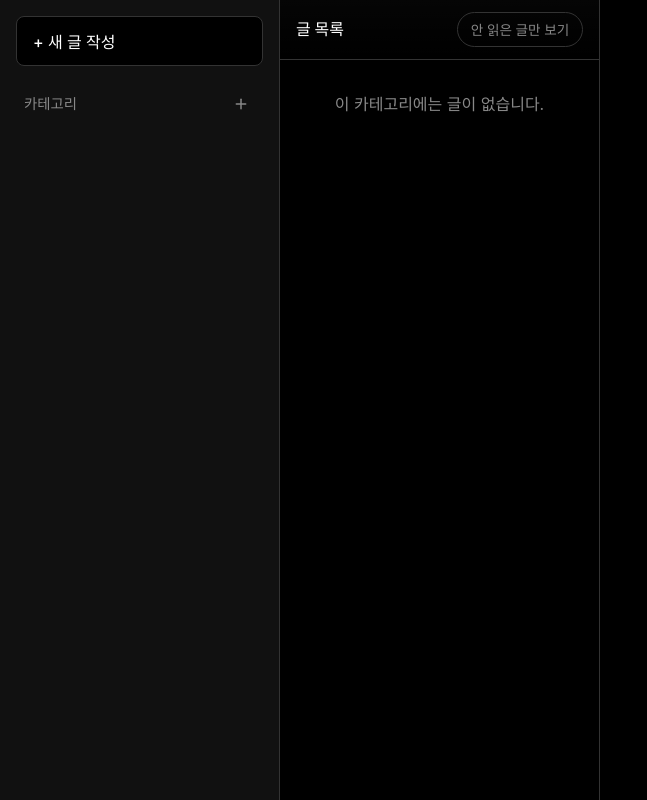
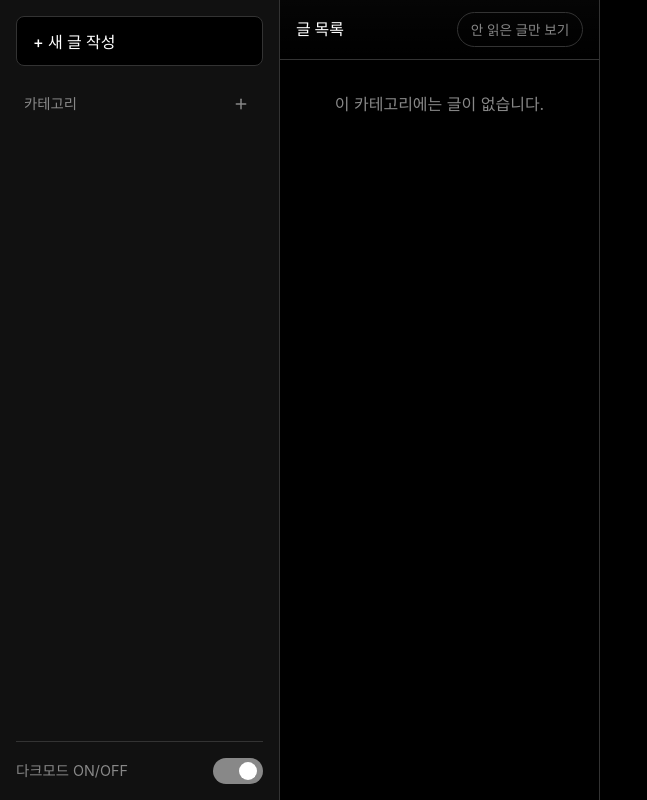
Before and after one commit to Finefinee/planning-catenote, a React (Vite) app: page / in a window 1280 px wide. Shown: the whole page, without its empty margins (0-647 px from the left). Built offline with nearby package versions, Linux system fonts and the light colour scheme.

Commit message:
feat: 다크/라이트 모드

```diff
--- a/src/App.jsx
+++ b/src/App.jsx
@@ -4,7 +4,7 @@ import styled from 'styled-components';
 import Sidebar from './components/Sidebar';
 import NoteList from './components/NoteList';
 import Editor from './components/Editor';
-import { GlobalStyles, theme } from './styles/GlobalStyles.js';
+import { GlobalStyles, darkTheme, lightTheme } from './styles/GlobalStyles.js';
 
 const AppContainer = styled.div`
   display: flex;
@@ -21,6 +21,11 @@ const MainContent = styled.main`
 function App() {
   const [notes, setNotes] = useState(() => JSON.parse(localStorage.getItem('notes')) || []);
   const [categories, setCategories] = useState(() => JSON.parse(localStorage.getItem('categories')) || []);
+
+  const [isDarkMode, setIsDarkMode] = useState(() => {
+    const saved = localStorage.getItem('isDarkMode');
+    return saved ? JSON.parse(saved) : true;
+  });
 
   const [showUnreadOnly, setShowUnreadOnly] = useState(() => {
     const saved = localStorage.getItem('showUnreadOnly');
@@ -45,6 +50,10 @@ function App() {
   useEffect(() => {
     localStorage.setItem('showUnreadOnly', JSON.stringify(showUnreadOnly));
   }, [showUnreadOnly]);
+
+  useEffect(() => {
+    localStorage.setItem('isDarkMode', JSON.stringify(isDarkMode));
+  }, [isDarkMode]);
 
   // category handlers
   const handleAddCategory = () => {
@@ -123,7 +132,7 @@ function App() {
   }));
 
   return (
-    <ThemeProvider theme={theme}>
+    <ThemeProvider theme={isDarkMode ? darkTheme : lightTheme}>
       <GlobalStyles />
       <AppContainer>
         <Sidebar
@@ -134,6 +143,8 @@ function App() {
           onDeleteCategory={handleDeleteCategory}
           activeCategory={activeCategory}
           onSelectCategory={setActiveCategory}
+          isDarkMode={isDarkMode}
+          onToggleTheme={() => setIsDarkMode(!isDarkMode)}
         />
 
         <MainContent>
--- a/src/components/NoteList.jsx
+++ b/src/components/NoteList.jsx
@@ -56,7 +56,7 @@ const NoteListItem = styled.div`
   cursor: pointer;
   border-bottom: 1px solid ${props => props.theme.colors.border};
   user-select: none;
-  background-color: ${props => props.$isActive ? '#2a2a2a' : 'transparent'};
+  background-color: ${props => props.$isActive ? props.theme.colors.activeItemBg : 'transparent'};
 
   &:hover {
     background-color: ${props => props.theme.colors.hoverBg};
--- a/src/components/Sidebar.jsx
+++ b/src/components/Sidebar.jsx
@@ -4,7 +4,7 @@ import styled from 'styled-components';
 const SidebarContainer = styled.aside`
   width: ${props => props.theme.sizes.sidebarWidth};
   min-width: ${props => props.theme.sizes.sidebarWidth};
-  background-color: #111;
+  background-color: ${props => props.theme.colors.sidebarBg};
   border-right: 1px solid ${props => props.theme.colors.border};
   padding: 1rem;
   display: flex;
@@ -91,7 +91,7 @@ const CategoryItem = styled.li`
   white-space: nowrap;
   overflow: hidden;
   text-overflow: ellipsis;
-  background-color: ${props => props.$isActive ? '#2a2a2a' : 'transparent'};
+  background-color: ${props => props.$isActive ? props.theme.colors.activeItemBg : 'transparent'};
 
   &:hover {
     background-color: ${props => props.theme.colors.hoverBg};
@@ -143,7 +143,62 @@ const UnreadCount = styled.span`
   margin-left: 8px;
 `;
 
-function Sidebar({ categories, onNewNote, onAddCategory, activeCategory, onSelectCategory, onEditCategory, onDeleteCategory }) {
+const ThemeToggleContainer = styled.div`
+  margin-top: auto;
+  padding-top: 1rem;
+  border-top: 1px solid ${props => props.theme.colors.border};
+  display: flex;
+  align-items: center;
+  justify-content: space-between;
+`;
+
+const ThemeToggleLabel = styled.span`
+  font-size: 0.9rem;
+  color: ${props => props.theme.colors.accent};
+`;
+
+const ToggleSwitch = styled.label`
+  position: relative;
+  display: inline-block;
+  width: 50px;
+  height: 26px;
+  cursor: pointer;
+
+  input {
+    opacity: 0;
+    width: 0;
+    height: 0;
+  }
+`;
+
+const Slider = styled.span`
+  position: absolute;
+  top: 0;
+  left: 0;
+  right: 0;
+  bottom: 0;
+  background-color: ${props => props.$isDark ? props.theme.colors.accent : '#ccc'};
+  border-radius: 26px;
+  transition: 0.3s;
+
+  &:before {
+    position: absolute;
+    content: "";
+    height: 18px;
+    width: 18px;
+    left: ${props => props.$isDark ? '26px' : '4px'};
+    bottom: 4px;
+    background-color: white;
+    border-radius: 50%;
+    transition: 0.3s;
+  }
+
+  ${ToggleSwitch}:hover & {
+    background-color: ${props => props.$isDark ? props.theme.colors.blue : '#999'};
+  }
+`;
+
+function Sidebar({ categories, onNewNote, onAddCategory, activeCategory, onSelectCategory, onEditCategory, onDeleteCategory, isDarkMode, onToggleTheme }) {
   const [hoveredCategoryId, setHoveredCategoryId] = useState(null);
 
   return (
@@ -186,6 +241,18 @@ function Sidebar({ categories, onNewNote, onAddCategory, activeCategory, onSelec
           ))}
         </ul>
       </CategoryNav>
+
+      <ThemeToggleContainer>
+        <ThemeToggleLabel>{isDarkMode ? '다크모드 ON/OFF' : '다크모드 ON/OFF'}</ThemeToggleLabel>
+        <ToggleSwitch>
+          <input
+            type="checkbox"
+            checked={isDarkMode}
+            onChange={onToggleTheme}
+          />
+          <Slider $isDark={isDarkMode} />
+        </ToggleSwitch>
+      </ThemeToggleContainer>
     </SidebarContainer>
   );
 }
--- a/src/styles/GlobalStyles.js
+++ b/src/styles/GlobalStyles.js
@@ -1,14 +1,34 @@
 import { createGlobalStyle } from 'styled-components';
 
-export const theme = {
+export const darkTheme = {
   colors: {
     background: '#000',
     foreground: '#fff',
     accent: '#888',
     hoverBg: '#222',
     border: '#333',
+    activeItemBg: '#1f1f1f',
     blue: '#58a6ff',
     red: '#ff5555',
+    sidebarBg: '#111',
+  },
+  sizes: {
+    sidebarWidth: '280px',
+    noteListWidth: '320px',
+  },
+};
+
+export const lightTheme = {
+  colors: {
+    background: '#fff',
+    foreground: '#000',
+    accent: '#666',
+    hoverBg: '#f0f0f0',
+    border: '#ddd',
+    activeItemBg: '#bfdbf6ff',
+    blue: '#0969da',
+    red: '#cf222e',
+    sidebarBg: '#f6f8fa',
   },
   sizes: {
     sidebarWidth: '280px',
@@ -29,5 +49,6 @@ export const GlobalStyles = createGlobalStyle`
     background-color: ${props => props.theme.colors.background};
     color: ${props => props.theme.colors.foreground};
     overflow: hidden;
+    transition: background-color 0.3s ease, color 0.3s ease;
   }
 `;
```
